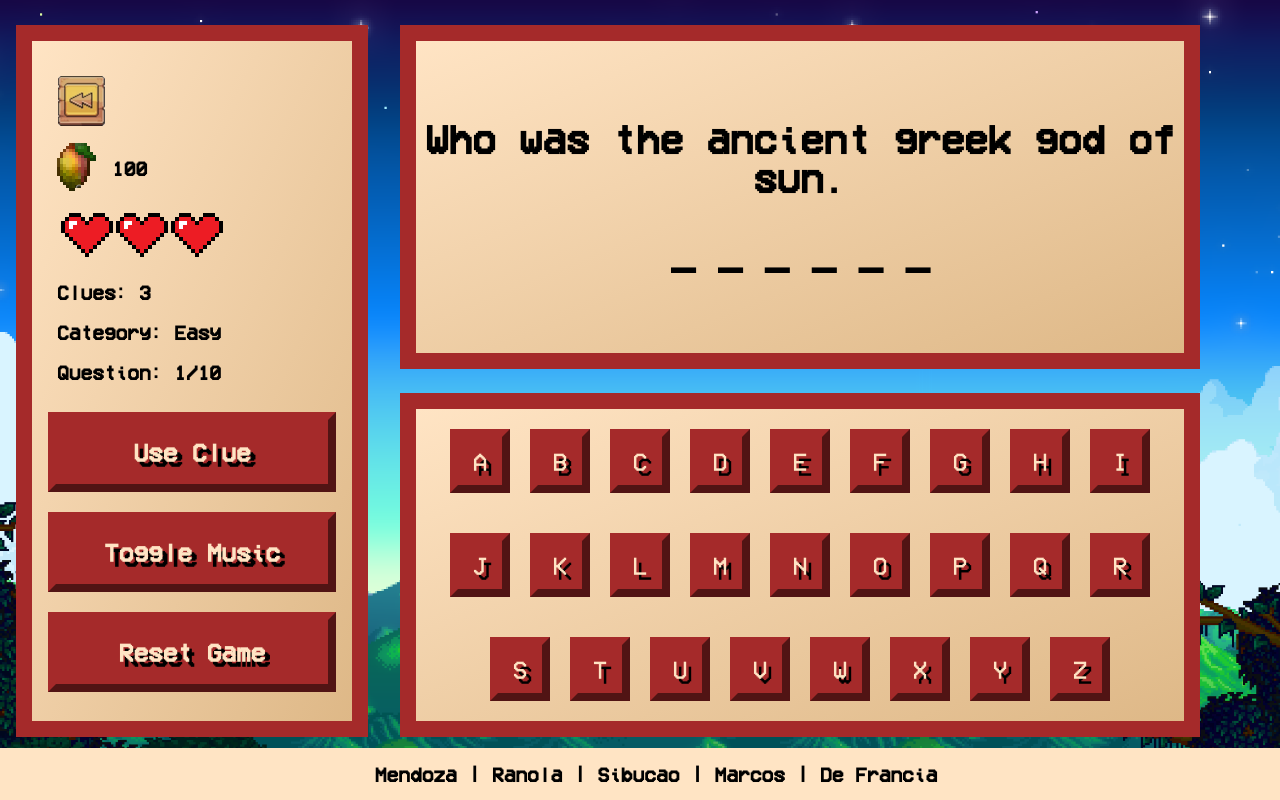
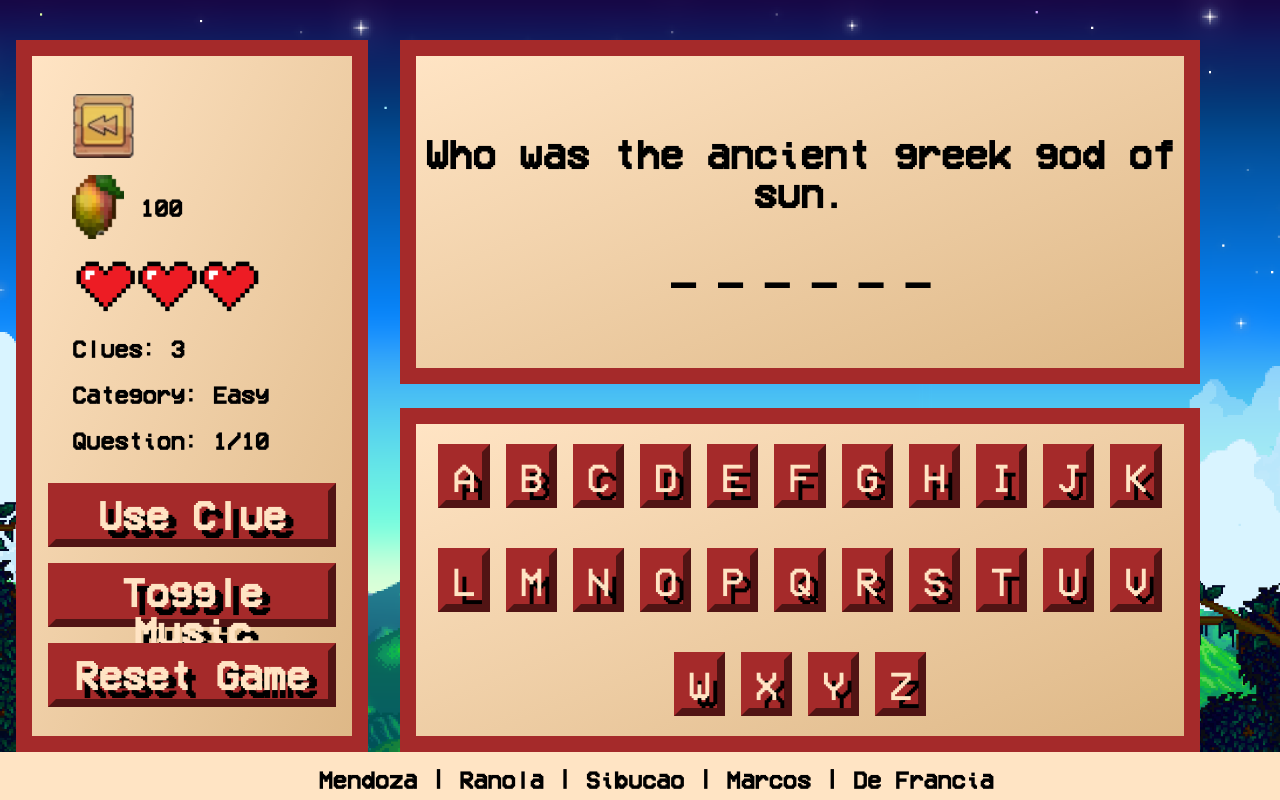
Before and after one commit to vonceee/Wonder-Words, a PHP site: page /game.html in a window 1280 px wide. Run offline with PHP 8.4, Linux system fonts and the light colour scheme.

Commit message:
Update mystyle.css

```diff
--- a/mystyle.css
+++ b/mystyle.css
@@ -8,8 +8,7 @@
 
 		font-family: pixel;
 		font-weight: bolder;
-		font-size: 20px;
-
+		font-size: 3vh;
 
 		background: url('background.png') no-repeat center center fixed;
 		-webkit-background-size: cover;
@@ -17,17 +16,18 @@
 		-o-background-size: cover;
 		background-size: cover;
 
-		padding-top: 25px;
+		padding-top: 5vh;
 
-		overflow: hidden;
 	}
 
 	footer {
 		position: fixed;
 		font-weight: bolder;
+		font-size: 3vh;
 
 		bottom: 0;
 		width: 100%;
+		height: 2vh;
 
 		background-color: bisque;
 		text-align: center;
@@ -35,49 +35,50 @@
 		padding: 2vh;
 	}
 
+	img {
+		height: 8vh;
+	}
+
+	#title {
+		height: 50vh;
+	}
+
 	button {
 		font-family: pixel;
-		text-shadow: 5px 5px black;
-		font-size: 25px;
+		text-shadow: 1vh 1vh black;
+		font-size: 5vh;
 		color: bisque;
 
 		width: 90%;
-		height: 10vh;
+		height: 8vh;
 
-		margin: 10px;
+		margin: 1vh;
 
 		background-color: brown;
 		border-color: brown;
-		border-width: 8px;
+		border-width: 1vh;
 	}
 
 	button:disabled,button[disabled] {
-		font-family: pixel;
-		font-size: 16px;
-		width: 60px;
-		height: 60px;
 		background-color: brown;
-		border-color: brown;
-		border-width: 8px;
 		color: gray;
-		text-shadow: 3px 3px black;
 		cursor: not-allowed;
 	}
 
 	#keyboard button {
 		font-family: pixel;
-		text-shadow: 5px 5px black;
-		font-size: 25px;
+		text-shadow: 1vh 1vh black;
+		font-size: 5vh;
 		color: bisque;
 
-		width: 60px;
+		width: 4vw;
 		height: 8vh;
 
-		margin: 10px;
+		margin: 1vh;
 
 		background-color: brown;
 		border-color: brown;
-		border-width: 8px;
+		border-width: 1vh;
 	}
 
 	#keyboard button:disabled, #keyboard button.correct-guess {
@@ -113,7 +114,6 @@
 	.menuBox1 {
 		margin-left: 2vh;
 		margin-right: 2vh;
-
 
 		float: left;
 		width: 60%;
@@ -171,7 +171,7 @@
 	/* !--contents inside the containers-- */
 	.Panel {
 		margin-top: 2vh;
-		margin-left: 25px;
+		margin-left: 5vh;
 		display: flex;
 		align-items: center;
 		align-self: flex-start;
@@ -179,7 +179,7 @@
 
 	.Panel-1 {
 		margin-top: 2vh;
-		margin-left: 25px;
+		margin-left: 5vh;
 		display: flex;
 		flex-direction: column;
 		align-self: flex-start;
@@ -234,8 +234,7 @@
 		background-image: linear-gradient(to bottom right, bisque, burlywood);
 
 		margin:  5% auto; /*  15% from the top and centered */
-		padding:  30px;
-		padding-right: 50px;
+		padding:  2vh;
 
 		border-color: brown;
 		border-style: solid;
@@ -248,7 +247,7 @@
 
 	.modal-content button {
 		box-sizing: border-box;
-		width: calc(33.33% - 8px);
+		width: calc(30% - 1vh);
 		margin: 0 auto;
 	}
 
@@ -256,7 +255,7 @@
 	#closeModalBtn {
 	  color: black;
 	  float: right;
-	  font-size:  38px;
+	  font-size:  8vh;
 	  font-weight: bold;
 	}
 
```
